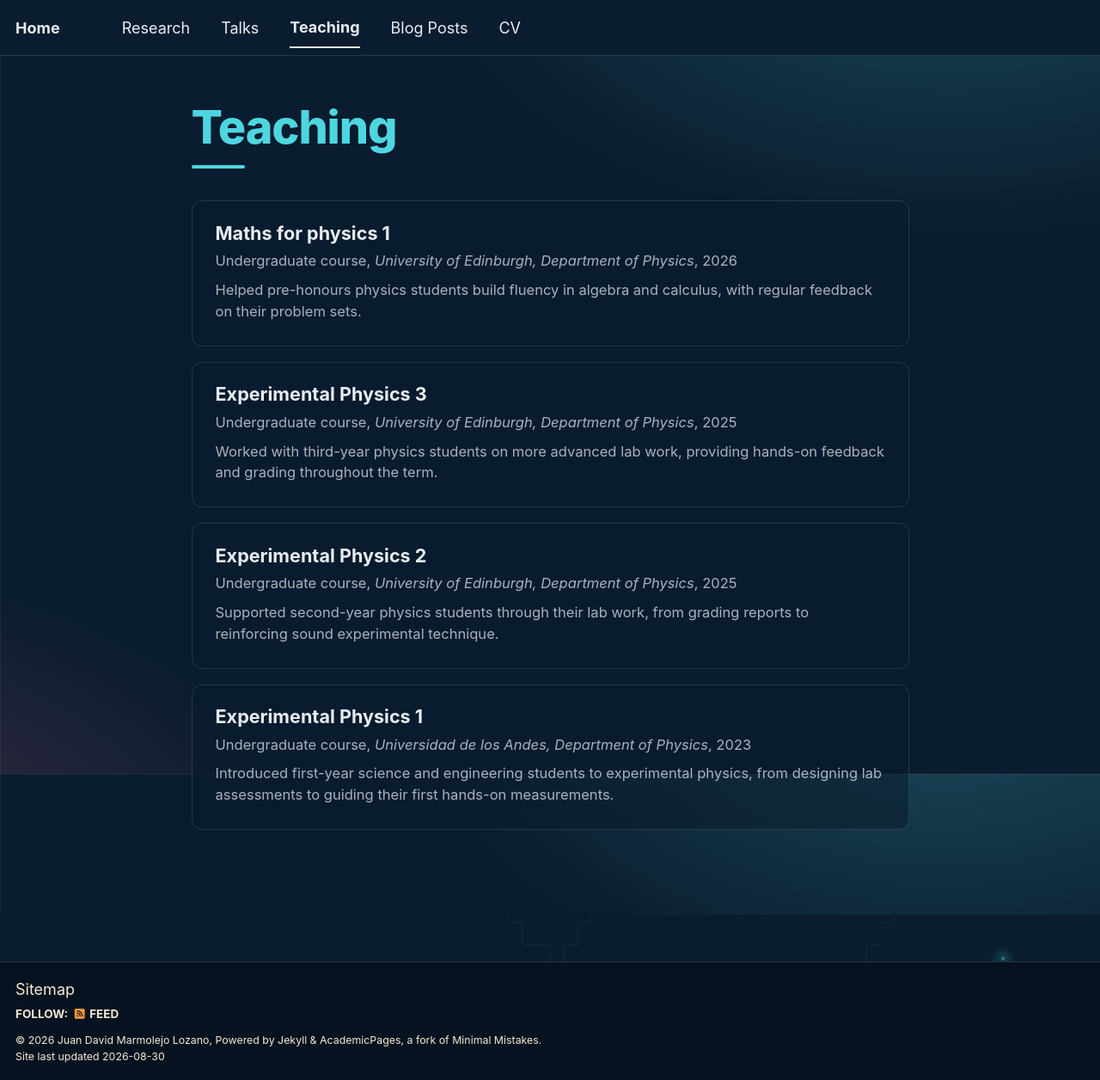
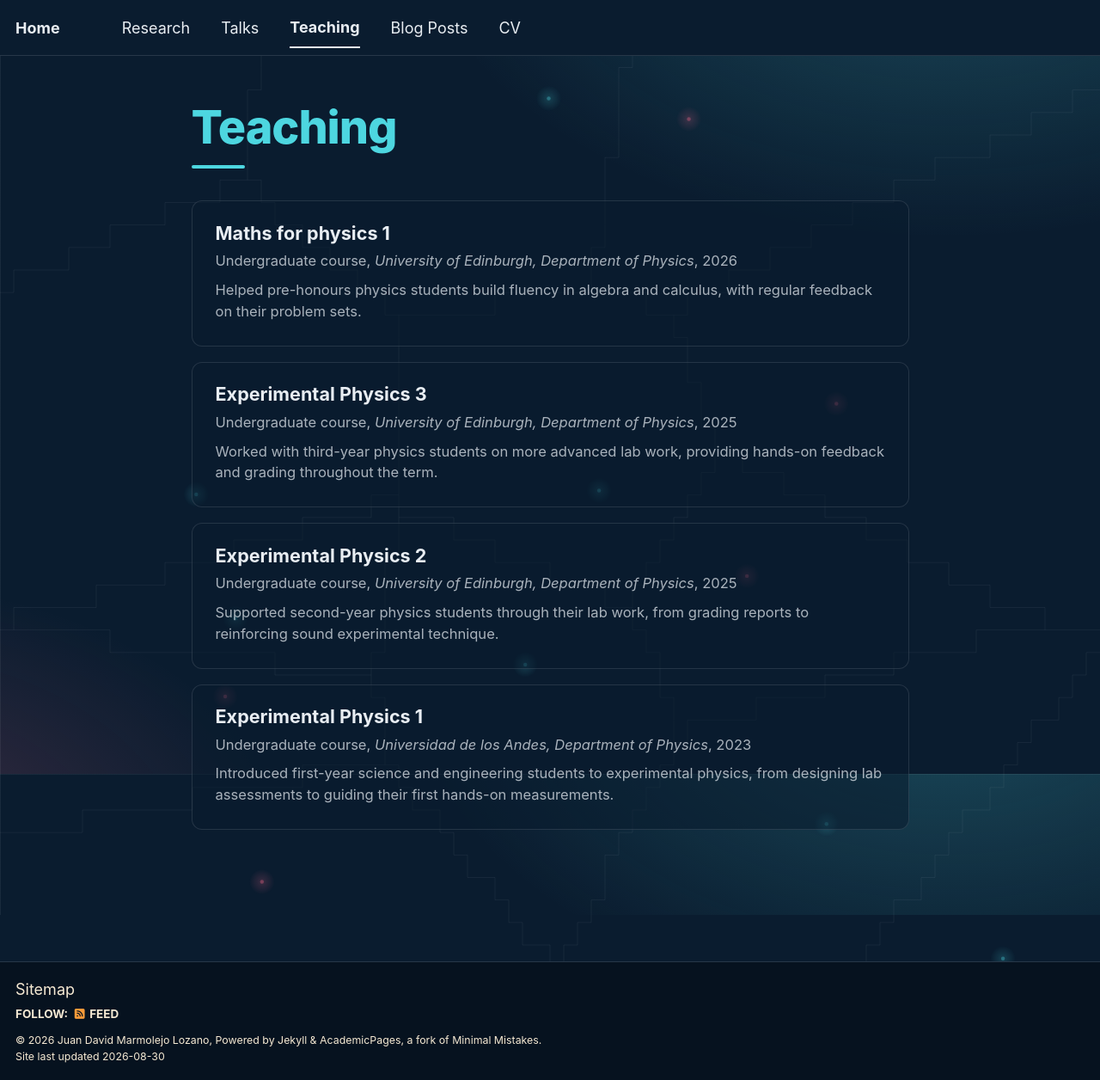
Before and after one commit to jdmarmolejo/jdmarmolejo.github.io, a Jekyll site: the page built from _pages/teaching.html, in a window 1280 px wide and 1256 px high. Shown: the whole window at 86% size. Built offline with Jekyll 4.4.1, drawn with Linux system fonts in a browser that asks for light colours; a script bundle is joined from its source files by our own code; library files that are not in the unit come from our copies.

Commit message:
Update custom.html

```diff
--- a/_includes/head/custom.html
+++ b/_includes/head/custom.html
@@ -164,7 +164,7 @@
     left: 0;
     width: 100vw;
     height: 100vh;
-    z-index: -1;
+    z-index: 0;
     pointer-events: none;
     opacity: 0.6;
   }
```
